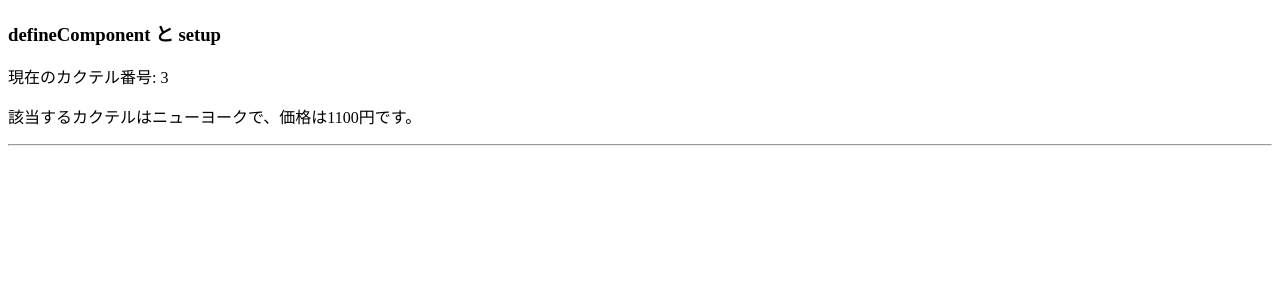
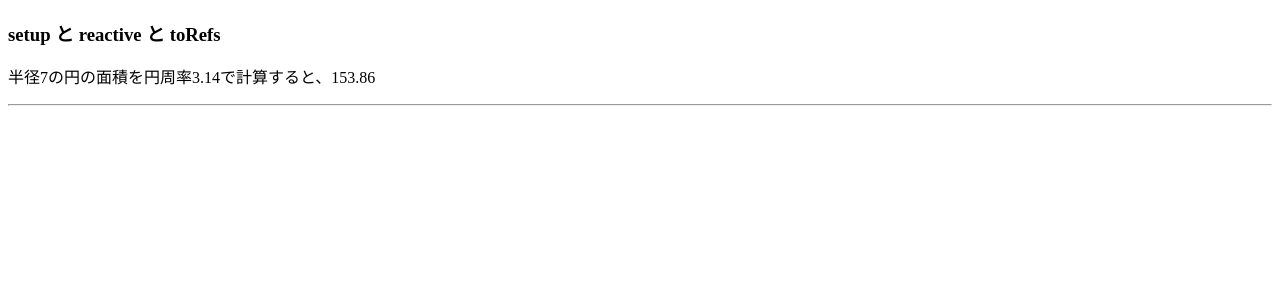
Before and after one commit to ShunyaSakamoto/lara9-vue3, a Vue app in the folder web/: page / in a window 1280 px wide. Shown: the top 300 px of the page. Built offline with nearby package versions, Linux system fonts and the light colour scheme.

Commit message:
[fix]setupとreactiveとtoRefsの利用

```diff
--- a/web/src/App.vue
+++ b/web/src/App.vue
@@ -1,37 +1,28 @@
 <script lang="ts">
-import { defineComponent, computed, ref } from "vue";
-
-interface Cocktail {
-  id: number;
-  name: string;
-  price: number;
-}
+import { defineComponent, computed, reactive, toRefs } from "vue";
 
 export default defineComponent({
   name: "App",
   setup() {
-    const cocktailDataListInit = new Map<number, Cocktail>();
-    cocktailDataListInit.set(1, { id: 1, name: "ホワイトレディ", price: 1200 });
-    cocktailDataListInit.set(2, { id: 2, name: "ブルーハワイ", price: 1500 });
-    cocktailDataListInit.set(3, { id: 3, name: "ニューヨーク", price: 1100 });
-    cocktailDataListInit.set(4, { id: 4, name: "マティーニ", price: 1500 });
-    const cocktailNo = ref(1);
-    const priceMsg = computed((): string => {
-      const cocktail = cocktailDataListInit.get(cocktailNo.value);
-      let msg = "該当カクテルはありません。";
-      if (cocktail != undefined) {
-        msg = `該当するカクテルは${cocktail.name}で、価格は${cocktail.price}円です。`;
-      }
-
-      return msg;
+    // リアクティブなテンプレート変数をまとめて用意
+    const data = reactive({
+      PI: 3.14,
+      radius: Math.round(Math.random() * 10),
     });
+    // 円の算出プロパティを用意
+    const area = computed((): number => {
+      return data.radius * data.radius * data.PI;
+    });
+    // 半径のテンプレート変数に新しい乱数を1秒ごとに格納
     setInterval((): void => {
-      cocktailNo.value = Math.round(Math.random() * 3) + 1;
+      data.radius = Math.round(Math.random() * 10);
     }, 1000);
 
+    // テンプレート変数をリターン
     return {
-      cocktailNo,
-      priceMsg,
+      // data,
+      ...toRefs(data),
+      area,
     };
   },
 });
@@ -39,9 +30,9 @@ export default defineComponent({
 
 <template>
   <div>
-    <h3>defineComponent と setup</h3>
-    <p>現在のカクテル番号: {{ cocktailNo }}</p>
-    <p>{{ priceMsg }}</p>
+    <h3>setup と reactive と toRefs</h3>
+    <!-- <p>半径{{ data.radius }}の円の面積を円周率{{ data.PI }}で計算すると、{{ area }}</p> -->
+    <p>半径{{ radius }}の円の面積を円周率{{ PI }}で計算すると、{{ area }}</p>
   </div>
   <hr />
 </template>
```
